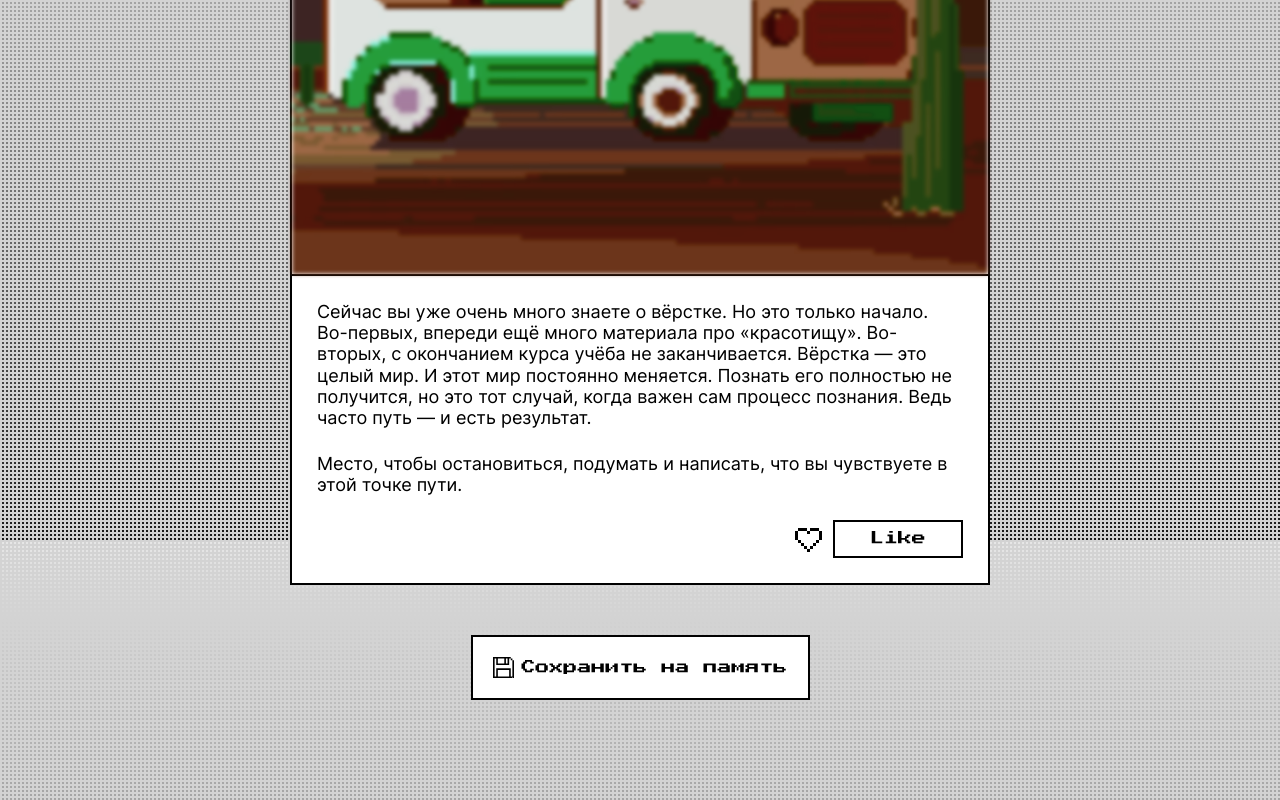
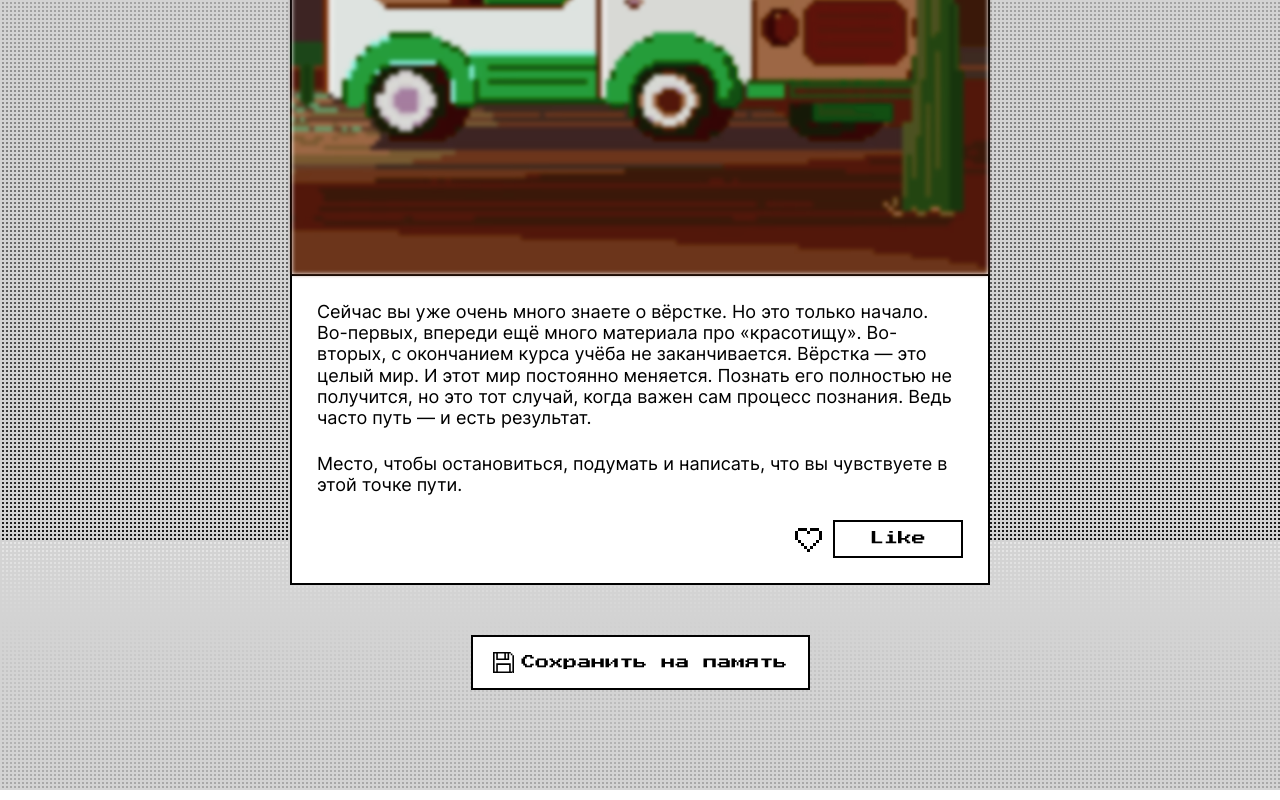
Before and after one commit to demi-irina/zakrivayuschiy-teg-f, a plain HTML site: page index.html in a window 1280 px wide. Shown: the part 8260-9060 px from the top of the page. Drawn offline with Linux system fonts and the light colour scheme.

Commit message:
fix: save button padding

```diff
--- a/styles/style.css
+++ b/styles/style.css
@@ -65,8 +65,7 @@
 }
 
 .card__title {
-  padding: var(--card-title-padding-block, 4px)
-    var(--card-title-padding-inline, 10px);
+  padding: var(--card-title-padding-block, 4px) var(--card-title-padding-inline, 10px);
   font-size: var(--card-text-size, 18px);
   line-height: 1.22;
   font-variation-settings: 'wght' var(--title-font-weight, 715);
@@ -124,11 +123,10 @@
   font-family: var(--accent-font, 'PressStart2P'), fantasy;
   font-size: var(--accent-text-size, 14px);
   line-height: 1;
-  text-shadow:
-    -1px 0 var(--label-stroke-color, #fff),
-    0 1px var(--label-stroke-color, #fff),
-    1px 0 var(--label-stroke-color, #fff),
-    0 -1px var(--label-stroke-color, #fff);
+  text-shadow: -1px 0 var(--label-stroke-color, #fff),
+  0 1px var(--label-stroke-color, #fff),
+  1px 0 var(--label-stroke-color, #fff),
+  0 -1px var(--label-stroke-color, #fff);
   mix-blend-mode: hard-light;
 }
 
@@ -214,7 +212,7 @@
   min-inline-size: 0;
   min-block-size: 0;
   margin: 0 auto;
-  padding: var(--save-button-padding, 20px);
+  padding: var(--save-button-padding-block, 15px) var(--save-button-padding-inline, 20px);
 }
 
 .button__icon {
--- a/styles/variables.css
+++ b/styles/variables.css
@@ -45,6 +45,7 @@
   --button-height: 38px;
   --like-button-width: 130px;
   --icon-button-size: 38px;
-  --save-button-padding: 20px;
+  --save-button-padding-block: 15px;
+  --save-button-padding-inline: 20px;
   --dialog-width: 353px;
 }
```
